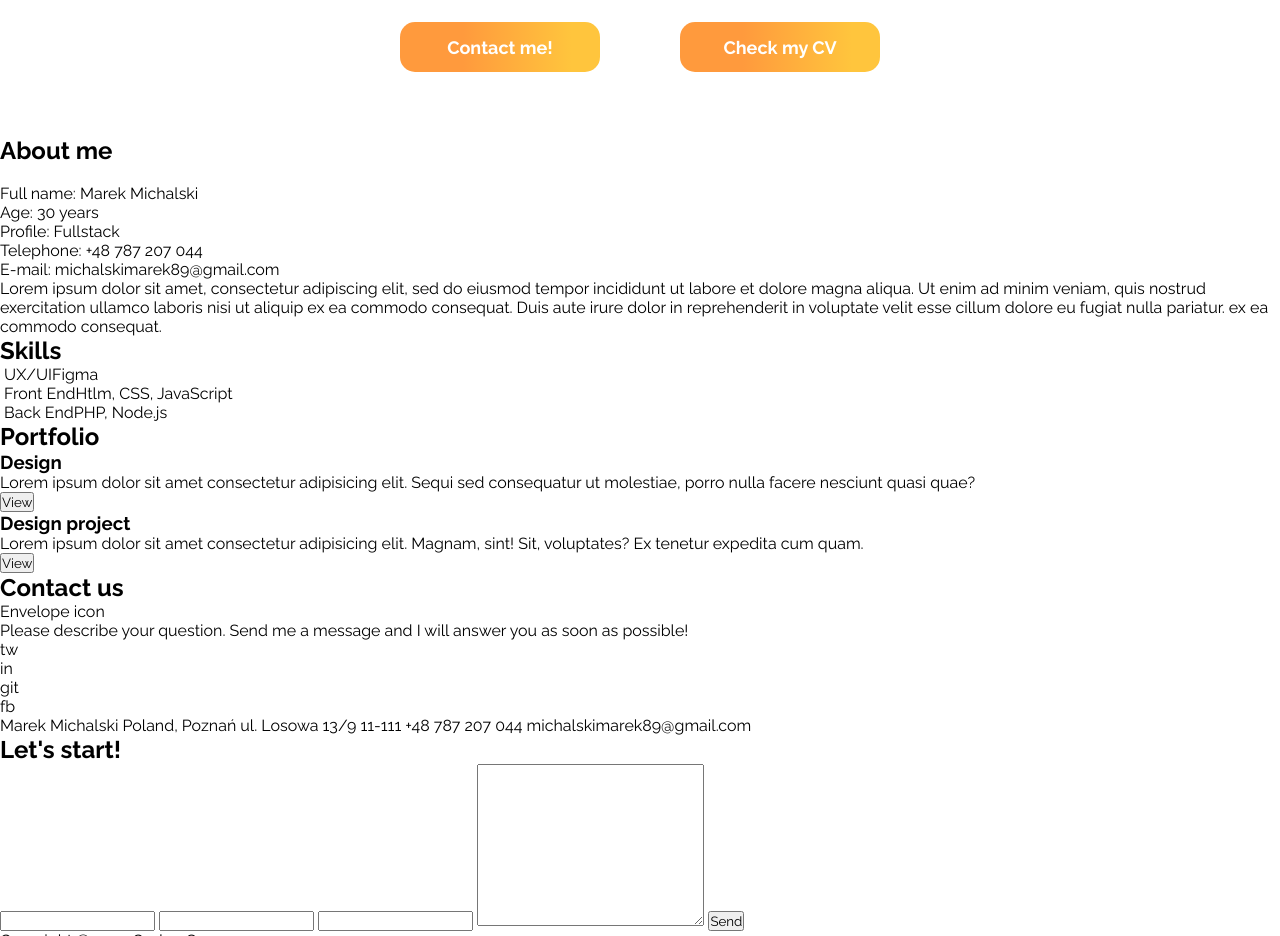
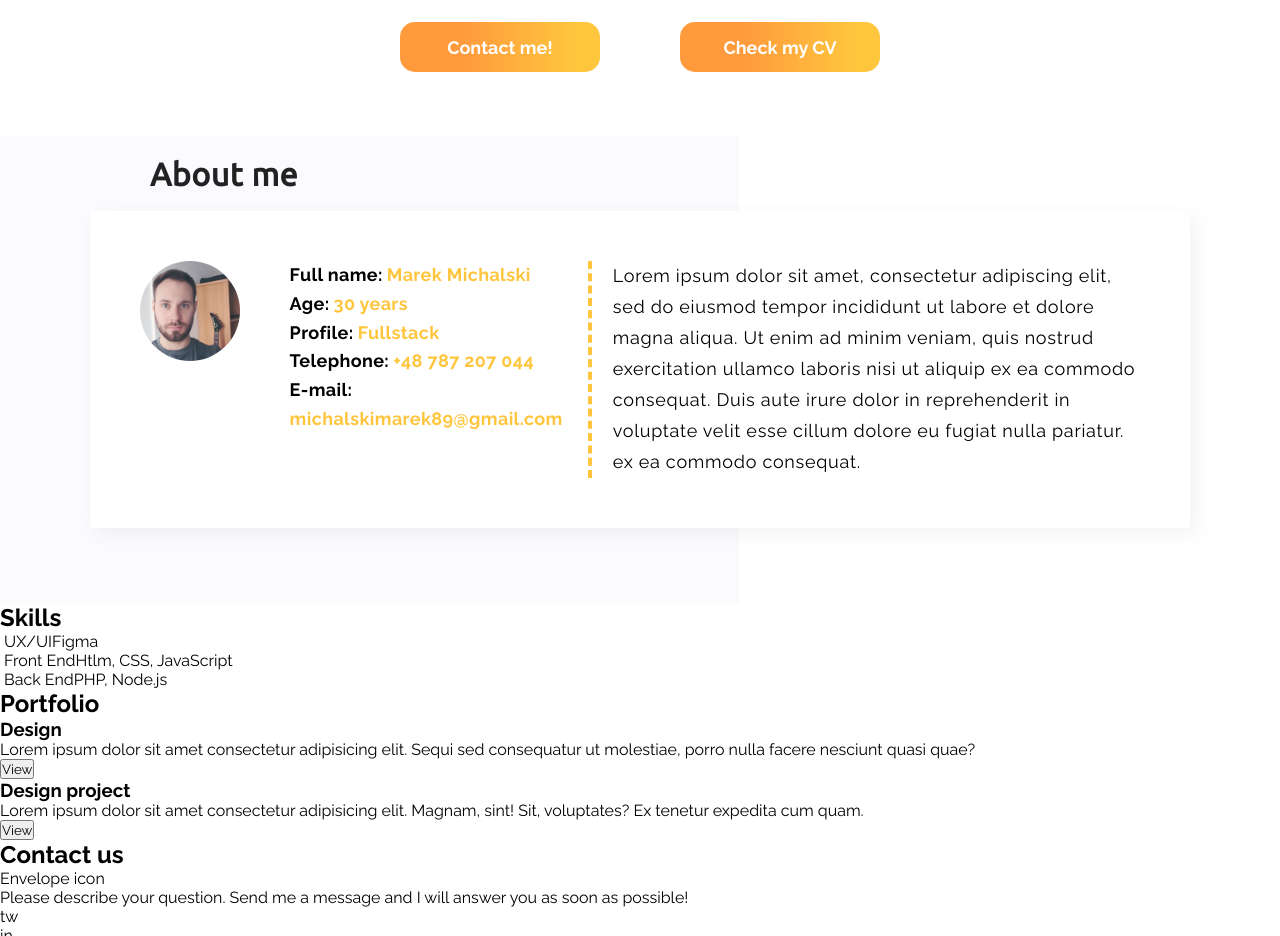
Before and after one commit to MichalskiMarek/coderscamp-portfolio-page, a website: page index.html in a window 1280 px wide. Shown: the part 780-1716 px from the top of the page. Drawn offline with Linux system fonts and the light colour scheme.

Commit message:
add about-me section styles

```diff
--- a/index.html
+++ b/index.html
@@ -5,7 +5,8 @@
   <meta charset="UTF-8" />
   <meta name="viewport" content="width=device-width, initial-scale=1.0" />
   <meta http-equiv="X-UA-Compatible" content="ie=edge" />
-  <link href="https://fonts.googleapis.com/css?family=Raleway:400,700&display=swap&subset=latin-ext" rel="stylesheet">
+  <link href="https://fonts.googleapis.com/css?family=Raleway:400,700|Ubuntu&display=swap&subset=latin-ext"
+    rel="stylesheet">
   <link rel="stylesheet" href="css/styles.css" />
   <title>Portfolio</title>
 </head>
@@ -61,27 +62,27 @@
   <section class="about-me">
     <h2 class="about-me__title">About me</h2>
     <div class="about-me__container">
-      <img class="about-me__image" src="" alt="" />
+      <img class="about-me__image" src="./images/about-image.jpg" alt="my photo" />
       <ul class="about-me__list">
         <li class="about-me__item">
           <spam class="about-me__span">Full name:</spam>
-          <spam class="about-me__span about__span--orange">Marek Michalski</spam>
+          <spam class="about-me__span about-me__span--orange">Marek Michalski</spam>
         </li>
         <li class="about-me__item">
           <spam class="about-me__span">Age:</spam>
-          <spam class="about-me__span about__span--orange">30 years</spam>
+          <spam class="about-me__span about-me__span--orange">30 years</spam>
         </li>
         <li class="about-me__item">
           <spam class="about-me__span">Profile:</spam>
-          <spam class="about-me__span about__span--orange">Fullstack</spam>
+          <spam class="about-me__span about-me__span--orange">Fullstack</spam>
         </li>
         <li class="about-me__item">
           <spam class="about-me__span">Telephone:</spam>
-          <spam class="about-me__span about__span--orange">+48 787 207 044</spam>
+          <spam class="about-me__span about-me__span--orange">+48 787 207 044</spam>
         </li>
         <li class="about-me__item">
           <spam class="about-me__span">E-mail:</spam>
-          <spam class="about-me__span about__span--orange">michalskimarek89@gmail.com</spam>
+          <spam class="about-me__span about-me__span--orange">michalskimarek89@gmail.com</spam>
         </li>
       </ul>
       <div class="about-me__text">
--- a/scss/styles.scss
+++ b/scss/styles.scss
@@ -2,7 +2,7 @@
   margin: 0;
   padding: 0;
   box-sizing: border-box;
-    font-family: 'Raleway', sans-serif;
+  font-family: "Raleway", sans-serif;
 }
 
 .menu {
@@ -51,7 +51,8 @@
 .page-header {
   display: flex;
   flex-direction: column;
-    background-image: url("../images/cover-photo.png"), url("../images/cover-layer.png");
+  background-image: url("../images/cover-photo.png"),
+    url("../images/cover-layer.png");
   height: 585px;
   background-position: center center;
   background-repeat: no-repeat;
@@ -64,7 +65,7 @@
     line-height: 117px;
     text-align: center;
     letter-spacing: 0.02em;
-        color: #FFC53D;
+    color: #ffc53d;
     mix-blend-mode: normal;
     margin-top: 77px;
   }
@@ -75,7 +76,7 @@
     line-height: 42px;
     text-align: center;
     letter-spacing: 0.02em;
-        color: #FFFFFF;
+    color: #ffffff;
   }
 
   &__social {
@@ -87,7 +88,7 @@
   &__link {
     width: 25px;
     height: 25px;
-        background-color: #FFFFFF;
+    background-color: #ffffff;
     display: inline-block;
     margin: 28px 12.5px;
     border-radius: 50%;
@@ -99,7 +100,6 @@
   }
 
   &__img {
-
     &--twitter {
       width: 15.39px;
       height: 12.5px;
@@ -158,10 +158,10 @@
     width: 200px;
     height: 50px;
     margin: 0 40px;
-        background: linear-gradient(270deg, #FFC53D 14%, #FF9A3D 68.5%);
+    background: linear-gradient(270deg, #ffc53d 14%, #ff9a3d 68.5%);
     border-radius: 15px;
     cursor: pointer;
-        color: #FFFFFF;
+    color: #ffffff;
     font-style: normal;
     font-weight: bold;
     font-size: 18px;
@@ -169,10 +169,91 @@
     border: none;
 
     &:hover {
-            background: #FFFFFF;
-            border: 1px solid #FFC53D;
+      background: #ffffff;
+      border: 1px solid #ffc53d;
       border-radius: 15px;
-            color: #FFC53D;
+      color: #ffc53d;
     }
   }
 }
+.about-me {
+  position: relative;
+  &__title {
+    font-family: Ubuntu;
+    font-style: normal;
+    font-weight: bold;
+    font-size: 32px;
+    line-height: 37px;
+    letter-spacing: 0.02em;
+
+    color: #222222;
+
+    position: absolute;
+    top: -55px;
+    left: 150px;
+  }
+
+  &__container {
+    display: flex;
+    width: 86vw;
+    margin: 75px auto 75px auto;
+    box-shadow: 6px 6px 20px rgba(0, 0, 0, 0.05);
+    background-color: #ffffff;
+    position: relative;
+
+    &::after {
+      content: "";
+      position: absolute;
+      top: -75px;
+      left: -9%;
+      height: calc(100% + 150px);
+      width: 68%;
+      background-color: #fafaff;
+      z-index: -1;
+    }
+  }
+
+  &__container {
+    display: flex;
+  }
+
+  &__image {
+    width: 100px;
+    height: 100px;
+    border-radius: 50%;
+    margin: 50px 50px;
+  }
+
+  &__list {
+    list-style-type: none;
+    padding: 50px 0;
+  }
+
+  &__span {
+    font-weight: bold;
+    font-size: 18px;
+    line-height: 160.86%;
+    letter-spacing: 0.02em;
+
+    &--orange {
+      color: #ffc53d;
+    }
+  }
+  &__text {
+    font-weight: normal;
+    font-size: 18px;
+    line-height: 172.35%;
+    letter-spacing: 0.04em;
+    margin: 50px;
+    position: relative;
+
+    &::after {
+      content: "";
+      position: absolute;
+      top: 0;
+      left: -25px;
+      height: 100%;
+      border-left: 4px dashed #ffc53d;
+    }
+  }
+}
```
Also changed, not shown: css/styles.css, images/about-image.jpg (added). Lines whose indentation alone changed are shown as unchanged.
